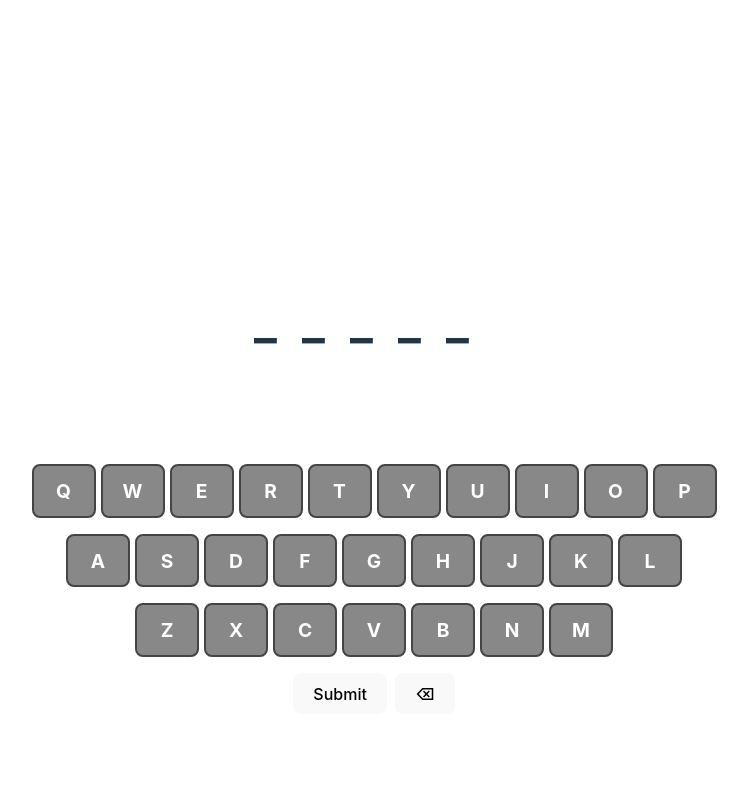
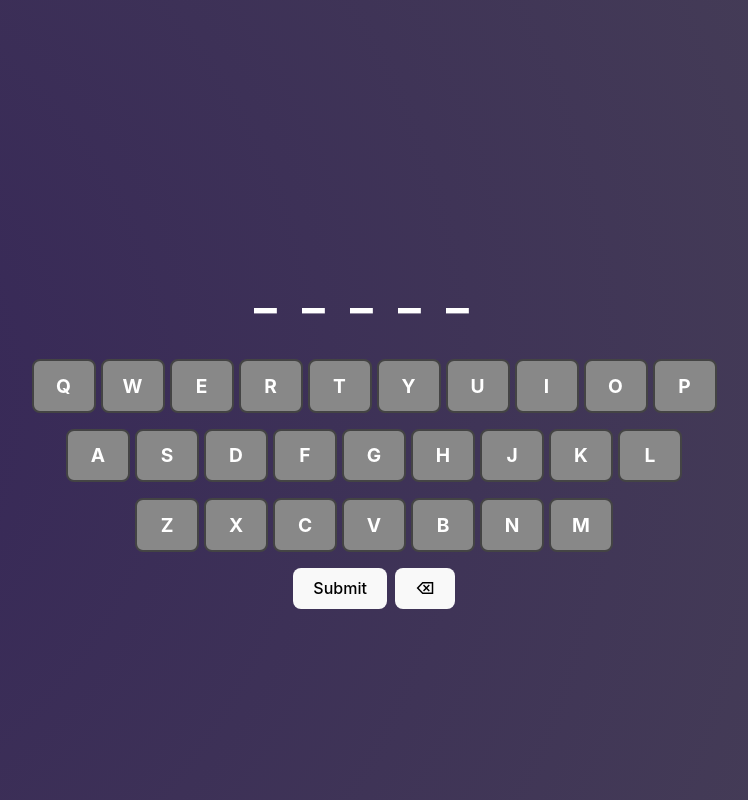
Before and after one commit to JvPedrosa/termo, a React (Vite) app: page / in a window 1280 px wide. Shown: the whole page, without its empty margins (266-1014 px from the left). Built offline with nearby package versions, Linux system fonts and the light colour scheme.

Commit message:
style: Update background and text color in index.css

```diff
--- a/src/index.css
+++ b/src/index.css
@@ -27,11 +27,13 @@ a:hover {
 }
 
 body {
+  background: radial-gradient(circle at left, #352558, #474056);
+  color: white;
+  min-height: 100vh;
   margin: 0;
-  padding: 16px;
   display: flex;
-  min-width: 320px;
-  min-height: 90vh;
+  align-items: center;
+  justify-content: center;
 }
 
 h1 {
```
